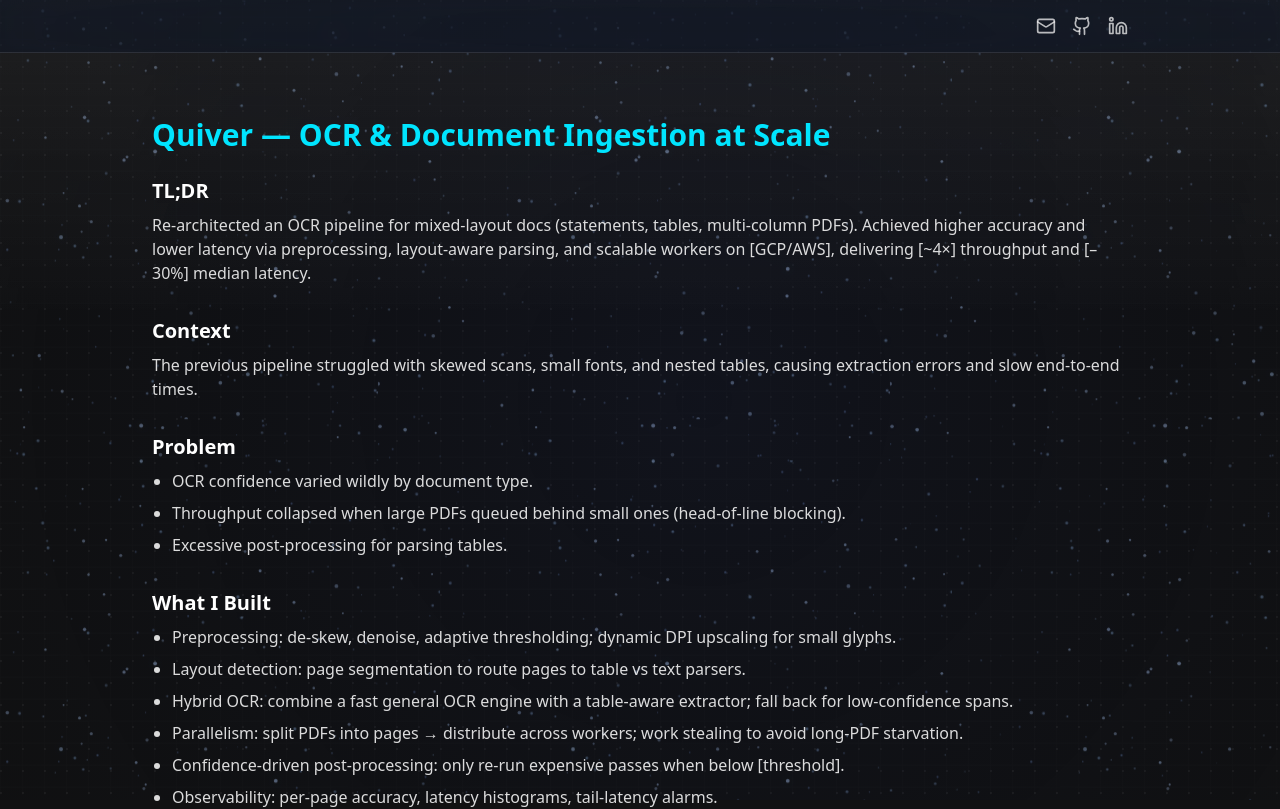
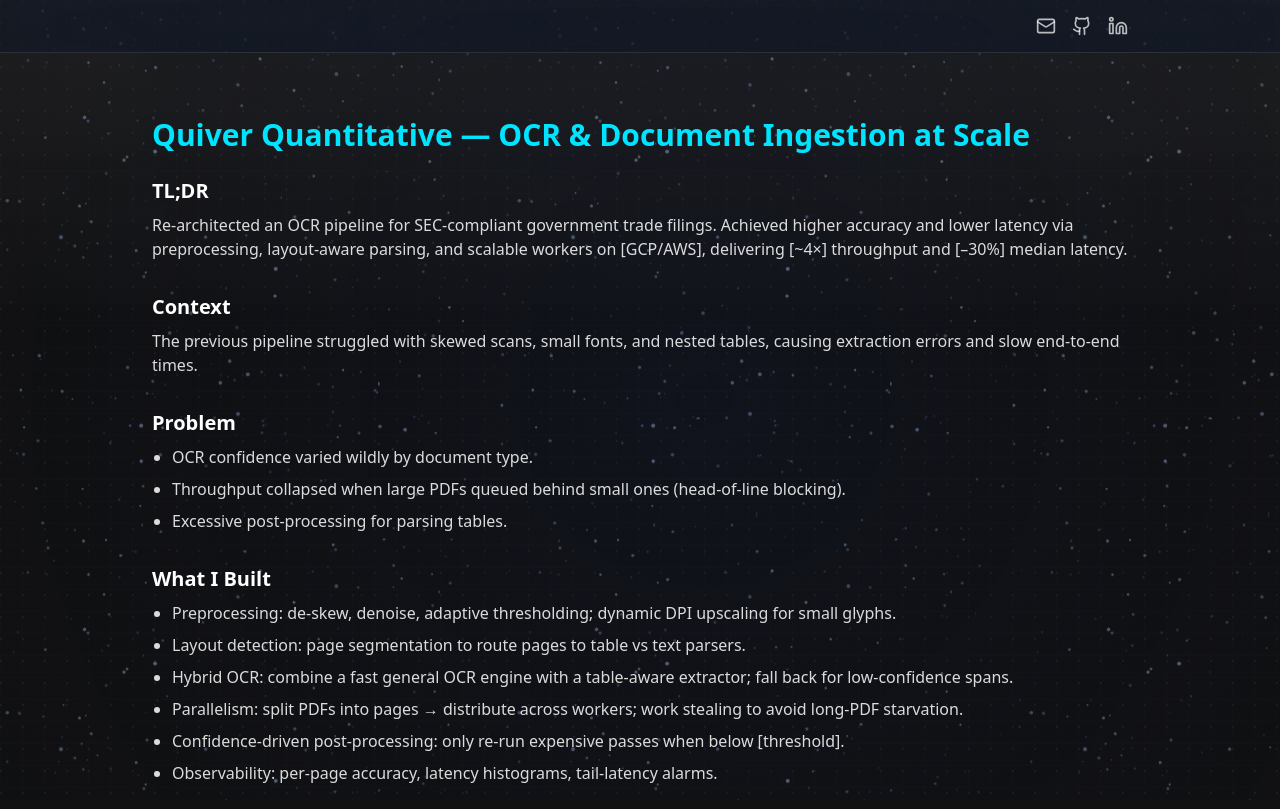
Before and after one commit to rpassaro/website, a Next.js app: page /quiver in a window 1280 px wide. Shown: the top 809 px of the page. Built offline with nearby package versions, Linux system fonts and the light colour scheme.

Commit message:
Updated quiver case study

```diff
--- a/src/app/quiver/page.tsx
+++ b/src/app/quiver/page.tsx
@@ -1,13 +1,13 @@
 export default function QuiverPage() {
     return (
         <section className="mx-auto max-w-5xl px-6 py-16">
-            <h1 className="text-3xl font-bold text-[var(--accent)]">Quiver — OCR &amp; Document Ingestion at Scale</h1>
+            <h1 className="text-3xl font-bold text-[var(--accent)]">Quiver Quantitative — OCR &amp; Document Ingestion at Scale</h1>
 
             <div className="mt-6 space-y-8 text-white/85">
                 <div>
                     <h2 className="text-xl font-semibold text-white">TL;DR</h2>
                     <p className="mt-2">
-                        Re-architected an OCR pipeline for mixed-layout docs (statements, tables, multi-column PDFs). Achieved higher accuracy and lower latency via preprocessing, layout-aware parsing, and scalable workers on [GCP/AWS], delivering [~4×] throughput and [–30%] median latency.
+                        Re-architected an OCR pipeline for SEC-compliant government trade filings. Achieved higher accuracy and lower latency via preprocessing, layout-aware parsing, and scalable workers on [GCP/AWS], delivering [~4×] throughput and [–30%] median latency.
                     </p>
                 </div>
 
```
